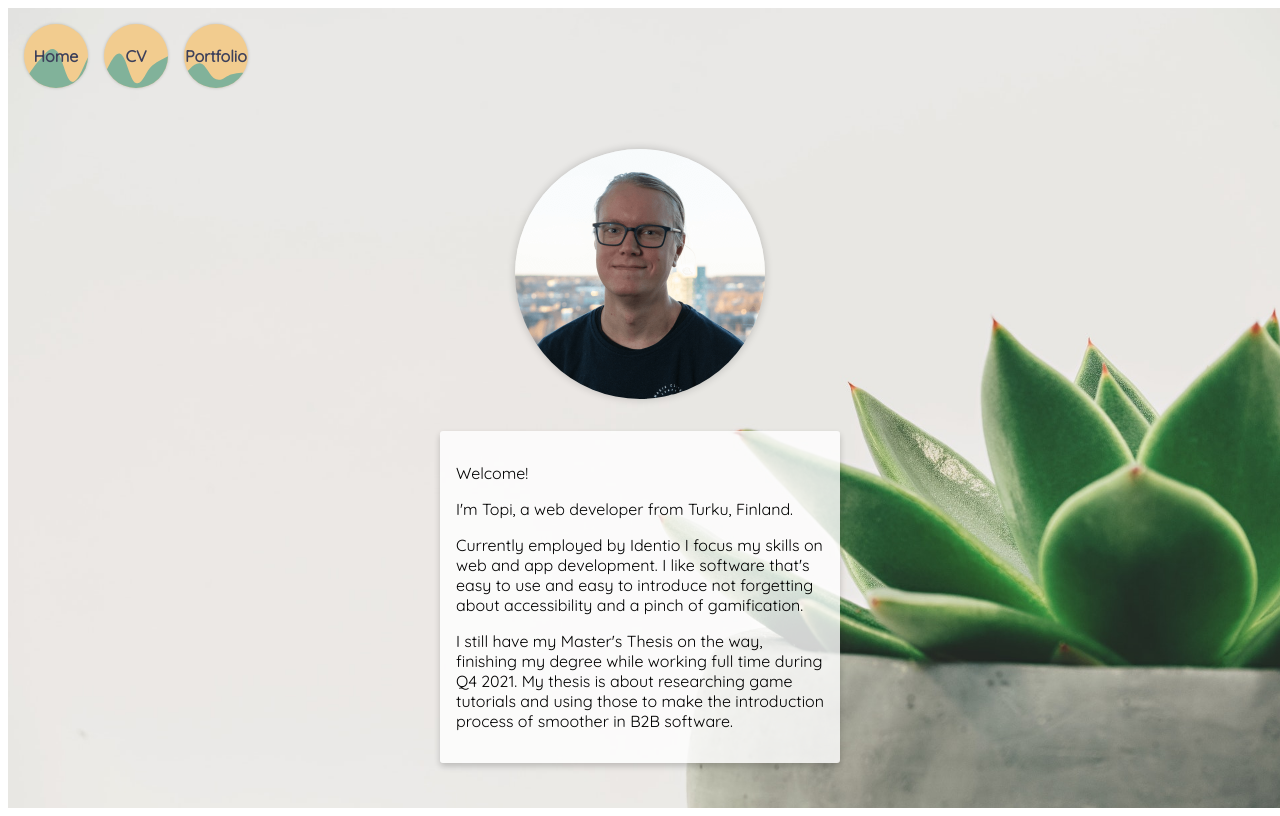
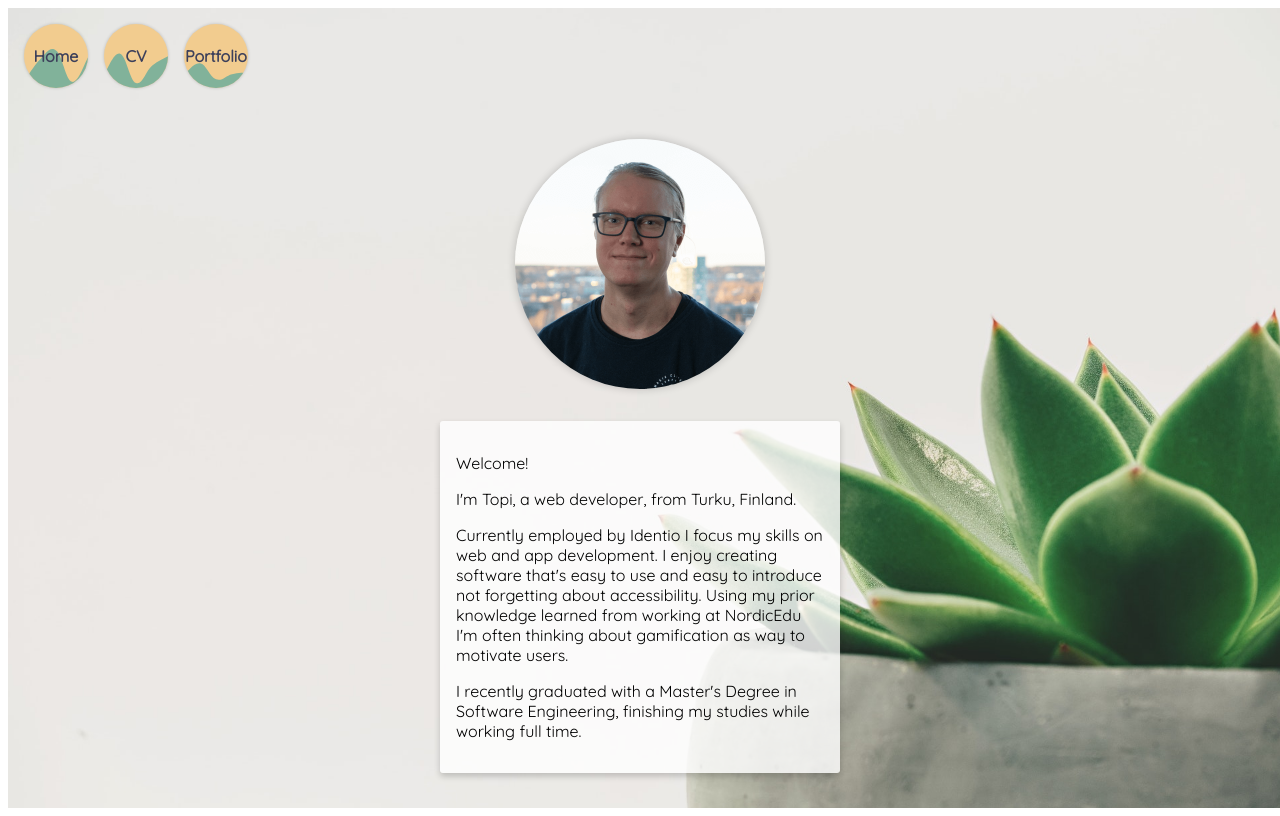
Before and after one commit to Hukutus/ts-next-portfolio, a Next.js app: page / in a window 1280 px wide. Built offline with nearby package versions, Linux system fonts and the light colour scheme.

Commit message:
Update description and CV

```diff
--- a/src/_markdown/Description.mdx
+++ b/src/_markdown/Description.mdx
@@ -1,9 +1,9 @@
 Welcome!
 
-I'm Topi, a web developer from Turku, Finland.
+I'm Topi, a web developer, from Turku, Finland.
 
 Currently employed by Identio I focus my skills on web and app development.
-I like software that's easy to use and easy to introduce not forgetting about accessibility and a pinch of gamification.
+I enjoy creating software that's easy to use and easy to introduce not forgetting about accessibility.
+Using my prior knowledge learned from working at NordicEdu I'm often thinking about gamification as way to motivate users.
 
-I still have my Master's Thesis on the way, finishing my degree while working full time during Q4 2021.
-My thesis is about researching game tutorials and using those to make the introduction process of smoother in B2B software.
+I recently graduated with a Master's Degree in Software Engineering, finishing my studies while working full time.
```
Also changed, not shown: src/_markdown/CV.mdx (+9 -9 lines).
